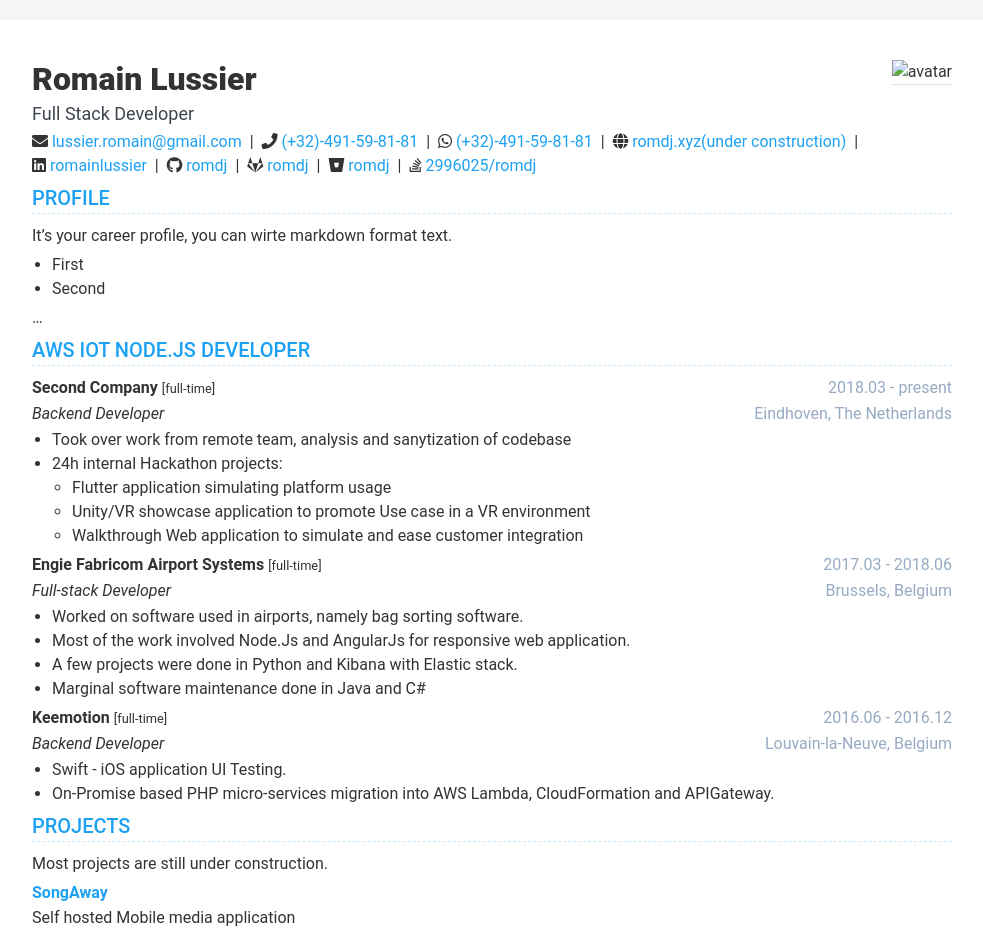
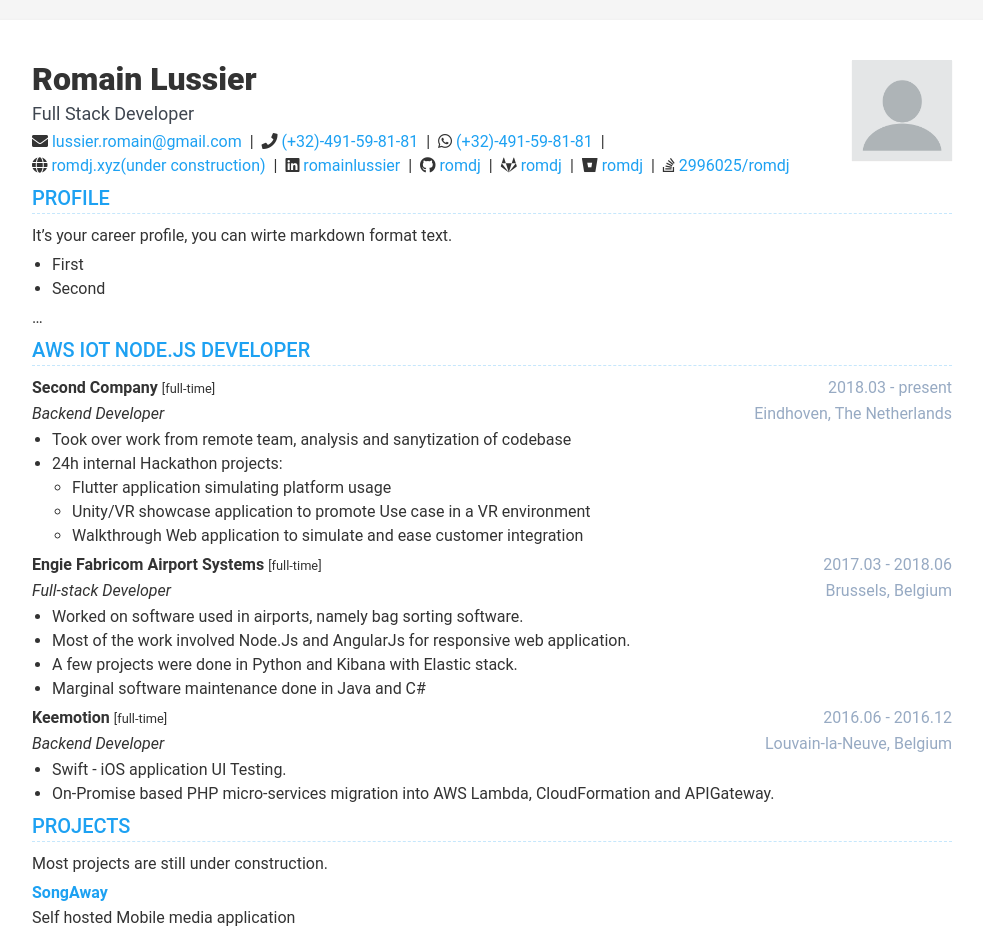
Before and after one commit to romdj/romdj.github.io, a Jekyll site: the page built from index.html, in a window 1280 px wide. Shown: the top 938 px of the page, without its empty margins (148-1131 px from the left). Built offline with Jekyll 4.4.1, drawn with Linux system fonts in a browser that asks for light colours; nearby versions of some CDN libraries.

Commit message:
adapting path to new image tree

```diff
--- a/_includes/header.html
+++ b/_includes/header.html
@@ -3,7 +3,7 @@
 
     {% if intro.avatar.path and intro.avatar.display %}
     <div class="avatar-container">
-        <img class="avatar" src="{{ site.baseurl }}/assets/images/{{ intro.avatar.path }}" alt="avatar">
+        <img class="avatar" src="{{ site.baseurl }}/assets/images/profile/{{ intro.avatar.path }}" alt="avatar">
     </div>
 
     <div class="intro-container">
```
